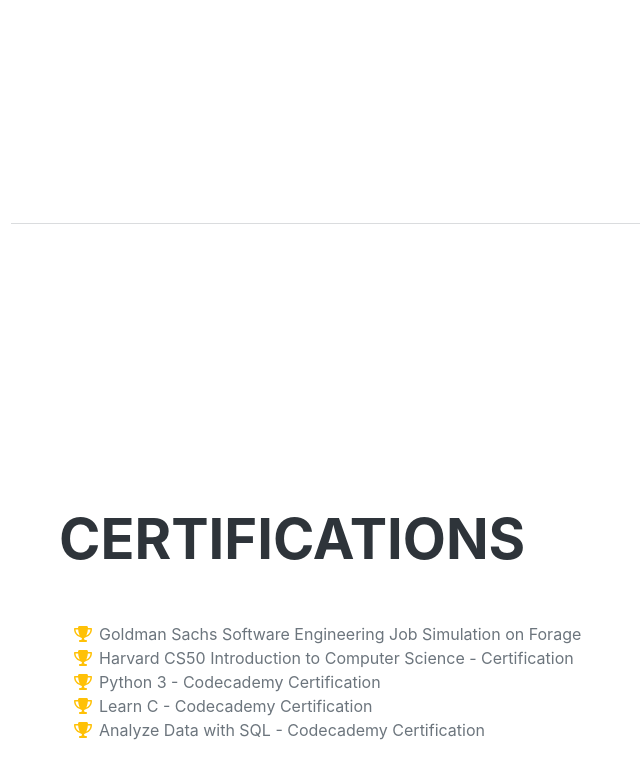
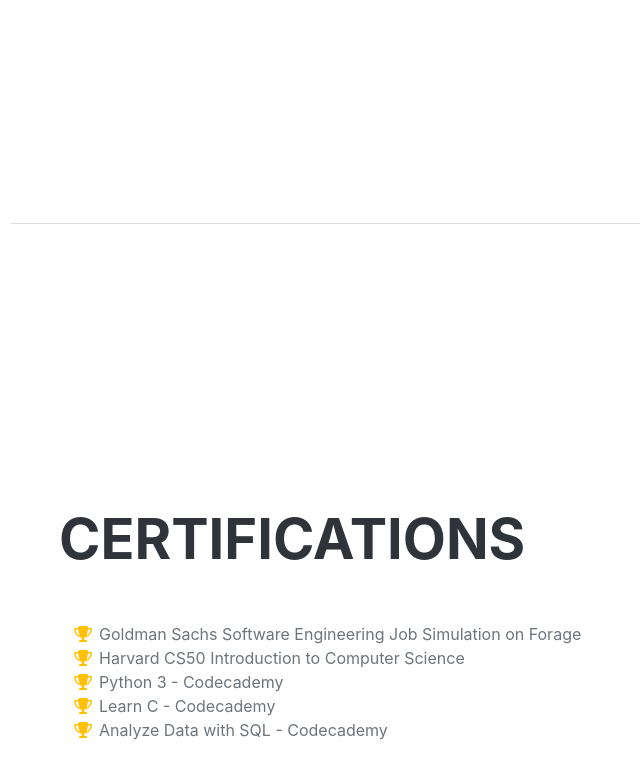
Before and after one commit to ahussein0/ahussein0.github.io, a plain HTML site: page index.html in a window 1280 px wide. Shown: the part 4286-5064 px from the top of the page, without its empty margins (261-901 px from the left). Drawn offline with nearby package versions, Linux system fonts and the light colour scheme; a script that the page names is missing; a web font is replaced by a local one.

Commit message:
Update index.html

```diff
--- a/index.html
+++ b/index.html
@@ -149,19 +149,19 @@
                         </li>
                         <li>
                             <span class="fa-li"><i class="fas fa-trophy text-warning"></i></span>
-                            Harvard CS50 Introduction to Computer Science - Certification
+                            Harvard CS50 Introduction to Computer Science
                         </li>
                         <li>
                             <span class="fa-li"><i class="fas fa-trophy text-warning"></i></span>
-                            Python 3 - Codecademy Certification
+                            Python 3 - Codecademy
                         </li>
                         <li>
                             <span class="fa-li"><i class="fas fa-trophy text-warning"></i></span>
-                            Learn C - Codecademy Certification
+                            Learn C - Codecademy
                         </li>
                         <li>
                             <span class="fa-li"><i class="fas fa-trophy text-warning"></i></span>
-                            Analyze Data with SQL - Codecademy Certification
+                            Analyze Data with SQL - Codecademy
                         </li>
 
 
```
